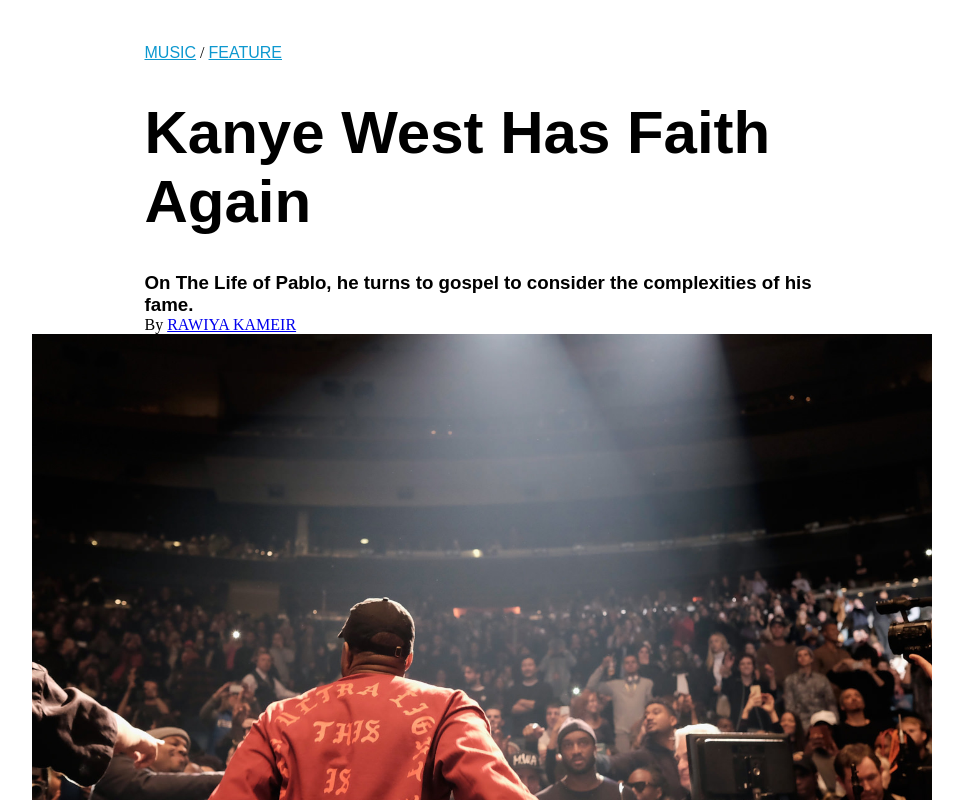
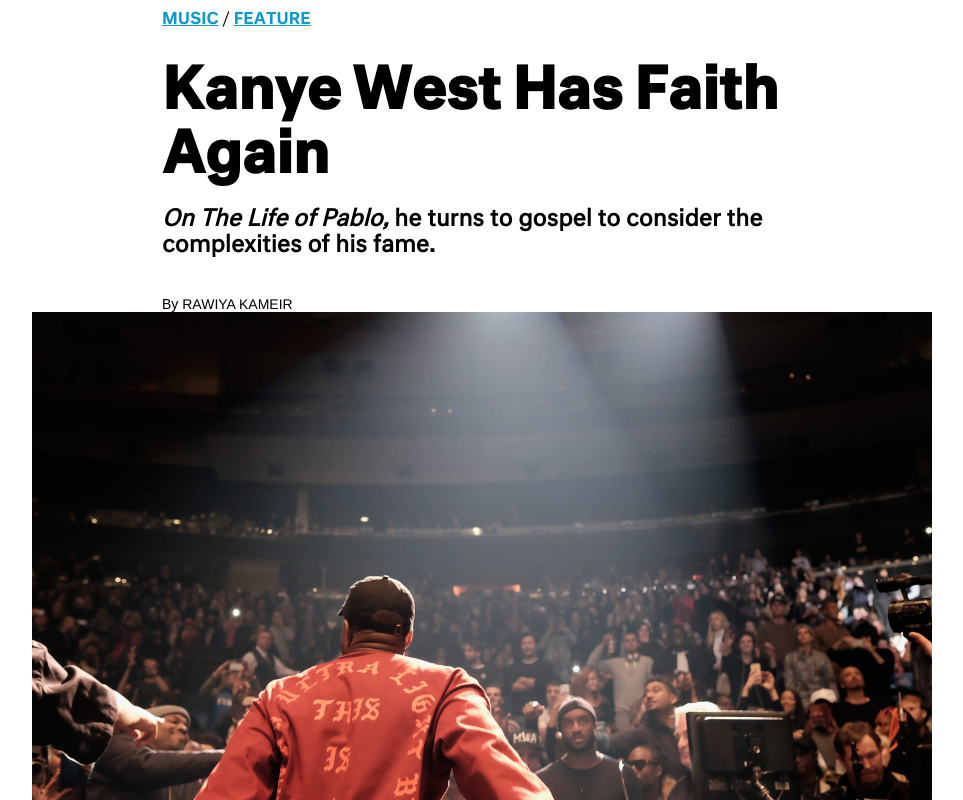
Before and after one commit to jkasar/csstemplatetest, a plain HTML site: page index.html in a window 1280 px wide. Shown: the top 800 px of the page, without its empty margins (158-1121 px from the left). Drawn offline with Linux system fonts and the light colour scheme.

Commit message:
worked on styling more

```diff
--- a/css/styles.css
+++ b/css/styles.css
@@ -2,6 +2,10 @@
 	margin: 0px;
 	padding: 0px;
 }*/
+
+html{
+	font-size: 16px;
+}
 
 section {
 	width: 900px;
@@ -9,6 +13,17 @@
 
 }
 
+@font-face {
+
+	font-family: "thefader";
+	src: url('font/WF-026510-009147-001253-3db37e90290cc07b3aba50bdd2a10396.woff');
+}
+
+@font-face {
+
+	font-family: "thefadersmall";
+	src: url('font/WF-026510-009147-001251-7f4c521dbc8cd6357bd723a901175e82.woff');
+}
 section > img {
 	max-width: 100%;
 }
@@ -19,26 +34,82 @@
 
 h1 {
 	font-size: 60px;
+
+
 }
 
 h2{
 	font-family: arial;
 }
 
+#title{
+	padding-top: 28px;
+	line-height: 64.4px;
+	max-width: 640px;
+	min-width: 576px;
+	font-size: 56px;
+	font-family: "thefader";
+
+
+}
+
+
+#name{
+	font-family: sans-serif;
+	font-size: 14px;
+}
+
 section > div, h1, h3 , p {
 	max-width: 75%;
 	margin: 0 auto;
+	max-width: 640px;
+	min-width: 576px;
 }
 
+#italic{
+	font-style: italic;
+	padding-bottom: 0px;
+	padding-left: 0px;
+	padding-right: 0px;
+	padding-top: 0px;
+	font-size: 22.4px;
+}
+
+
+h3 {
+	font-family: "thefadersmall";
+	padding-bottom: 40px;
+	padding-left: 0px;
+	padding-right: 0px;
+	padding-top: 20px;
+	font-size: 22.4px;
+
+
+}
 .categories > a {
-	font-family: sans-serif;
+	font-family: "thefader", sans-serif;
 	color:  #0D98CF;
+	font-size: 16px;
+	text-transform: uppercase;
+	max-width: 640px;
+	min-width: 576px;
+}
 
+#name > a {
+	text-transform: bold;
+	text-decoration: none;
 	text-transform: uppercase;
+	font-size: 14px;
+	color: black;
+	font-family: helvetica;
 }
 
 #name{
 	/*text-transform: bold;*/
+}
+
+body{
+	font-family: "thefadersmall";
 }
 
 /*h1, h2, h3, h4, h5 {
--- a/index.html
+++ b/index.html
@@ -4,27 +4,28 @@
 
 	<head>
 
-		<title> the fader</title>
+		<title>Kanye West Finds Faith Again</title>
 		<meta charset="utf-8">
 		<a href=></a>
 		<link rel="stylesheet" href="css/styles.css">
+		<link rel="icon" type="image/png" href="thef.png">
 
 	</head>
 	<body>
 		<section>
-			<br><br>
+
 			<div class="categories">
 				<a href="#">Music</a> /
 				<a href="#">Feature</a>
 			</div>
-			<br><br>
 
-			<h1>Kanye West Has Faith  <br> Again</h1>
-			<br><br>
 
-			<h3>On The Life of Pablo, he turns to gospel to consider the complexities of his fame.</h3>
+			<h1 id="title">Kanye West Has Faith Again</h1>
 
-			<div>
+
+			<h3> <i>On The Life of Pablo,</i>  he turns to gospel to consider the complexities of his fame.</h3>
+
+			<div id="name">
 				By <a href="#">RAWIYA KAMEIR</a>
 			</div>
 
```
Also changed, not shown: css/font/WF-026510-009147-001251-7f4c521dbc8cd6357bd723a901175e82.woff (added), css/font/WF-026510-009147-001253-3db37e90290cc07b3aba50bdd2a10396.woff (added), images/thef.png (added), 4 other files.
